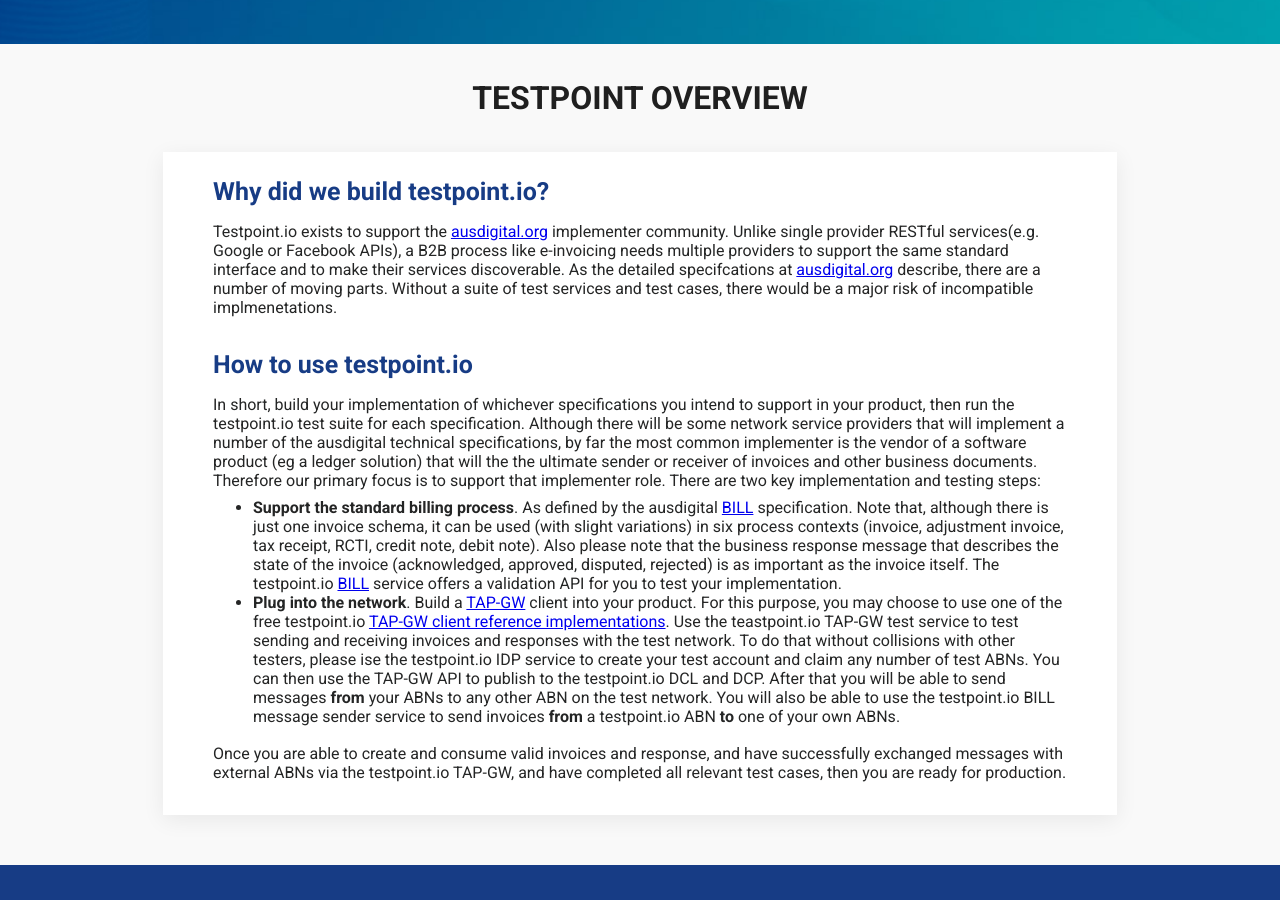
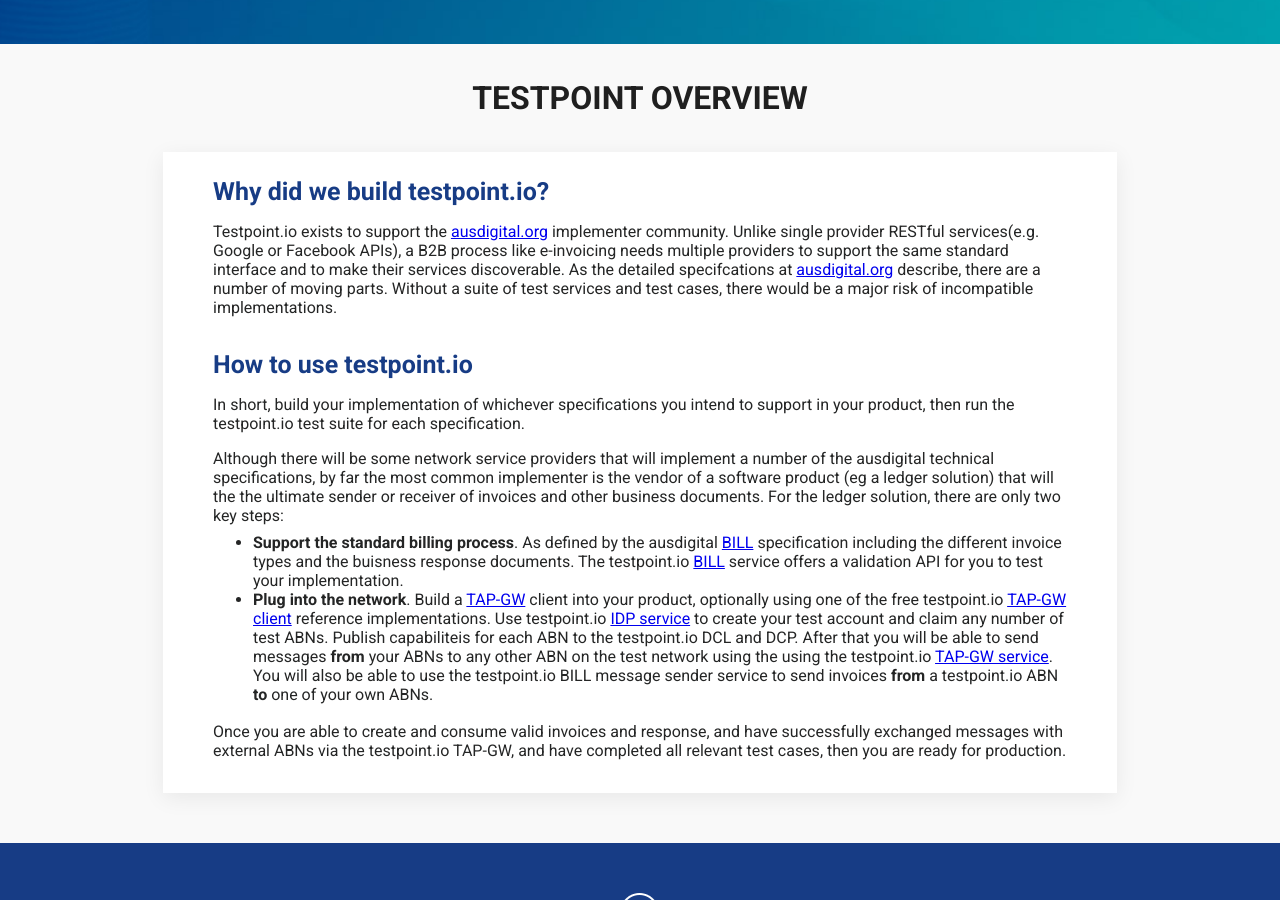
Before and after one commit to test-point/test-point.github.io, a Jekyll site: the page built from pages/home.md, in a window 1280 px wide and 900 px high, scrolled down 966 px. Built offline with Jekyll 4.4.1, drawn with Linux system fonts in a browser that asks for light colours.

Commit message:
made it simpler

```diff
--- a/pages/home.md
+++ b/pages/home.md
@@ -10,13 +10,15 @@
 ---
 ### Why did we build testpoint.io?
 
-Testpoint.io exists to support the [ausdigital.org](http://ausdigital.org/) implementer community.  Unlike single provider RESTful services(e.g. Google or Facebook APIs), a B2B process like e-invoicing needs multiple providers to support the same standard interface and to make their services discoverable.  As the detailed specifcations at [ausdigital.org](http://ausdigital.org/) describe, there are a number of moving parts.  Without a suite of test services and test cases, there would be a major risk of incompatible implmenetations.
+Testpoint.io exists to support the [ausdigital.org](http://ausdigital.org/) implementer community.  Unlike single provider RESTful services(e.g. Google or Facebook APIs), a B2B process like e-invoicing needs multiple providers to support the same standard interface and to make their services discoverable.  As the detailed specifcations at [ausdigital.org](http://ausdigital.org/) describe, there are a number of moving parts.  Without a suite of test services and test cases, there would be a major risk of incompatible implementations.
 
 ### How to use testpoint.io
 
-In short, build your implementation of whichever specifications you intend to support in your product, then run the testpoint.io test suite for each specification. Although there will be some network service providers that will implement a number of the ausdigital technical specifications, by far the most common implementer is the vendor of a software product (eg a ledger solution) that will the the ultimate sender or receiver of invoices and other business documents.  Therefore our primary focus is to support that implementer role. There are two key implementation and testing steps:
+In short, build your implementation of whichever specifications you intend to support in your product, then run the testpoint.io test suite for each specification.
 
-* **Support the standard billing process**.  As defined by the ausdigital [BILL](http://ausdigital-bill.readthedocs.io/en/latest/) specification.  Note that, although there is just one invoice schema, it can be used (with slight variations) in six process contexts (invoice, adjustment invoice, tax receipt, RCTI, credit note, debit note).  Also please note that the business response message that describes the state of the invoice (acknowledged, approved, disputed, rejected) is as important as the invoice itself.  The testpoint.io [BILL](http://testpoint.io/bill) service offers a validation API for you to test your implementation.
-* **Plug into the network**.  Build a [TAP-GW](http://ausdigital-tap-gw.readthedocs.io/en/latest/) client into your product. For this purpose, you may choose to use one of the free testpoint.io [TAP-GW client reference implementations](https://github.com/test-point/testpoint-tap-gw).  Use the teastpoint.io TAP-GW test service to test sending and receiving invoices and responses with the test network.  To do that without collisions with other testers, please ise the testpoint.io IDP service to create your test account and claim any number of test ABNs. You can then use the TAP-GW API to publish to the testpoint.io DCL and DCP.  After that you will be able to send messages **from** your ABNs to any other ABN on the test network.  You will also be able to use the testpoint.io BILL message sender service to send invoices **from** a testpoint.io ABN **to** one of your own ABNs.
+Although there will be some network service providers that will implement a number of the ausdigital technical specifications, by far the most common implementer is the vendor of a software product (eg a ledger solution) that will the the ultimate sender or receiver of invoices and other business documents.  For the ledger solution, there are only two key steps:
+
+* **Support the standard billing process**.  As defined by the ausdigital [BILL](http://ausdigital-bill.readthedocs.io/en/latest/) specification including the different invoice types and the buisness response documents.  The testpoint.io [BILL](http://testpoint.io/bill) service offers a validation API for you to test your implementation.
+* **Plug into the network**.  Build a [TAP-GW](http://ausdigital-tap-gw.readthedocs.io/en/latest/) client into your product, optionally using one of the free testpoint.io [TAP-GW client](https://github.com/test-point/testpoint-tap-gw) reference implementations.  Use testpoint.io [IDP service](http://testpoint.io/idp) to create your test account and claim any number of test ABNs. Publish capabiliteis for each ABN to the testpoint.io DCL and DCP.  After that you will be able to send messages **from** your ABNs to any other ABN on the test network using the using the testpoint.io [TAP-GW service](http://testpoint.io/tap-gw).  You will also be able to use the testpoint.io BILL message sender service to send invoices **from** a testpoint.io ABN **to** one of your own ABNs.
 
 Once you are able to create and consume valid invoices and response, and have successfully exchanged messages with external ABNs via the testpoint.io TAP-GW, and have completed all relevant test cases, then you are ready for production.
```
